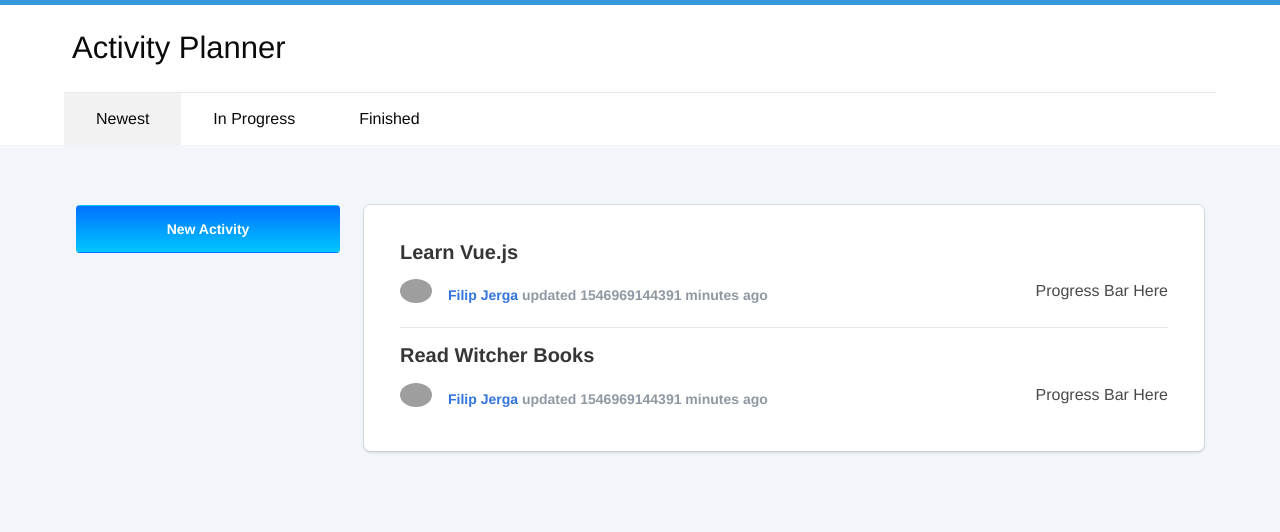
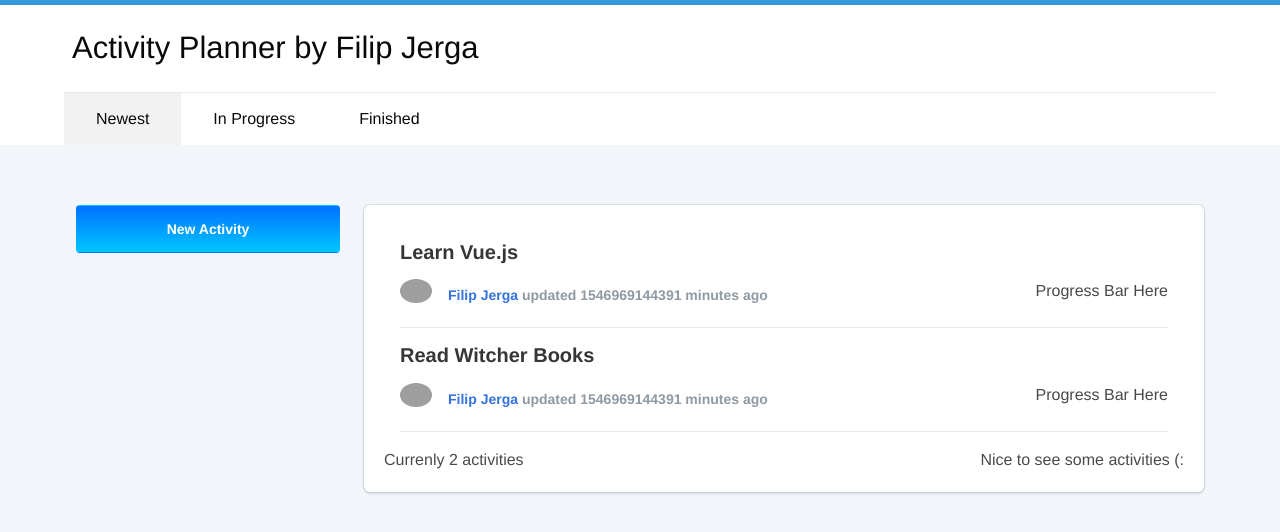
Before and after one commit to SimasDei/vue-fourteen, a Vue app: page / in a window 1280 px wide. Shown: the top 532 px of the page. Built offline with nearby package versions, Linux system fonts and the light colour scheme; grey boxes are pictures that could not be loaded.

Commit message:
add additional vue watch and computed properties

```diff
--- a/src/App.vue
+++ b/src/App.vue
@@ -3,7 +3,7 @@
     <nav class="navbar is-white topNav">
       <div class="container">
         <div class="navbar-brand">
-          <h1>Activity Planner</h1>
+          <h1>{{ fullAppName }}</h1>
         </div>
       </div>
     </nav>
@@ -74,6 +74,10 @@
               :activity="activity"
               :key="activity.id"
             ></ActivityItem>
+            <div class="activity-length">
+              Currenly {{ activityLength }} activities
+            </div>
+            <div class="activity-motivation">{{ activityMotivation }}</div>
           </div>
         </div>
       </div>
@@ -90,6 +94,8 @@ export default {
   components: { ActivityItem },
   data() {
     return {
+      creator: 'Filip Jerga',
+      appName: 'Activity Planner',
       isFormDisplayed: false,
       message: 'Hello Vue!',
       titleMessage: 'Title Message Vue!!!!!',
@@ -132,10 +138,36 @@ export default {
   destroyed() {
     console.log('destroyed called!');
   },
+  watch: {
+    creator(val) {
+      console.log(val);
+      debugger;
+      return this.appName + ' by ' + val;
+    },
+    appName(val) {
+      console.log(val);
+      debugger;
+      return val + ' by ' + this.creator;
+    },
+  },
   computed: {
     isFormValid() {
-      console.log('calling is FormValid!!!');
       return this.newActivity.title && this.newActivity.notes;
+    },
+    fullAppName() {
+      return this.appName + ' by ' + this.creator;
+    },
+    activityLength() {
+      return Object.keys(this.activities).length;
+    },
+    activityMotivation() {
+      if (this.activityLength && this.activityLength < 5) {
+        return 'Nice to see some activities (:';
+      } else if (this.activityLength >= 5) {
+        return 'So many activities! Good Job!';
+      } else {
+        return 'No activities, so sad :(';
+      }
     },
   },
   methods: {
@@ -166,6 +198,12 @@ body {
 }
 footer {
   background-color: #f2f6fa !important;
+}
+.activity-motivation {
+  float: right;
+}
+.activity-length {
+  display: inline-block;
 }
 .example-wrapper {
   margin-left: 30px;
```
